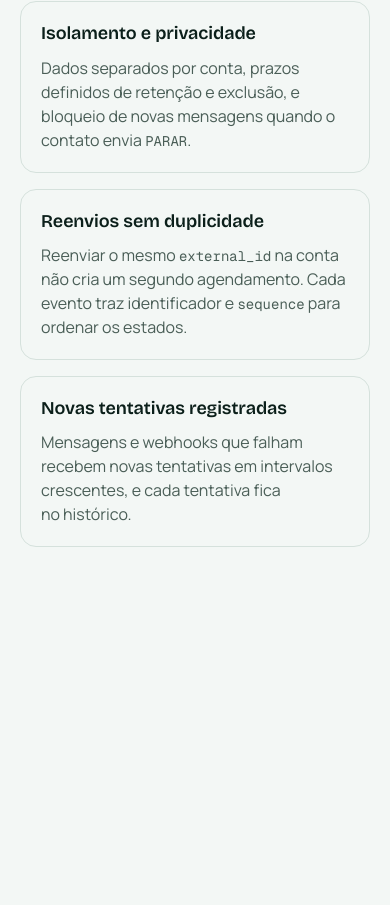
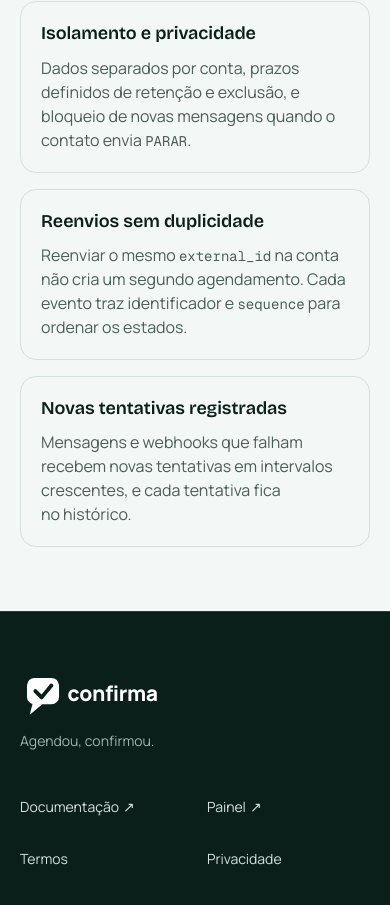
Before and after one commit to buildwitharthur/confirma, an Astro site in the folder apps/landing/: page / in a window 390 px wide. Shown: the part 10027-10932 px from the top of the page. Before the commit the page ends 10638 px from the top, so only its background shows below. Built offline with nearby package versions, Linux system fonts and the light colour scheme; Astro itself is replaced by a stand-in of ours.

Commit message:
feat(landing): implement responsive Astro footer

```diff
--- /dev/null
+++ b/apps/landing/src/components/layout/footer/Footer.astro
@@ -0,0 +1,17 @@
+---
+import FooterNavigation from './FooterNavigation.astro';
+---
+
+<footer id="rodape" class="border-t border-deep-green bg-night pt-14 pb-6 text-white lg:pt-20">
+  <div class="mx-auto w-full max-w-[1120px] px-5 md:px-8 min-[1200px]:px-12">
+    <div class="flex flex-wrap justify-between gap-8">
+      <div>
+        <a class="inline-flex min-h-11 items-center" href="#inicio" aria-label="Confirma — voltar ao início">
+          <img class="block h-14 w-[145px] max-w-full" src="/confirma-logo-branco.svg" width="145" height="56" alt="Confirma" loading="lazy" />
+        </a>
+        <p class="text-sm leading-[1.6] text-medium-green-gray">Agendou, confirmou.</p>
+      </div>
+      <FooterNavigation />
+    </div>
+  </div>
+</footer>
--- /dev/null
+++ b/apps/landing/src/components/layout/footer/FooterNavigation.astro
@@ -0,0 +1,23 @@
+---
+import { footerLinks } from './footer-links';
+
+const itemClass = 'inline-flex min-h-11 items-center py-2 text-sm text-light-green-gray';
+---
+
+<nav class="grid w-full grid-cols-2 items-center gap-x-6 gap-y-2 sm:flex sm:w-auto sm:flex-wrap" aria-label="Institucional">
+  {
+    footerLinks.map((link) =>
+      link.href ? (
+        <a
+          class:list={[itemClass, 'underline decoration-transparent underline-offset-[5px] transition-[text-decoration-color] duration-[180ms] hover:decoration-current focus-visible:decoration-current']}
+          href={link.href}
+        >
+          {link.label}
+          <span class="ml-1" aria-hidden="true">↗</span>
+        </a>
+      ) : (
+        <span class={itemClass}>{link.label}</span>
+      )
+    )
+  }
+</nav>
--- /dev/null
+++ b/apps/landing/src/components/layout/footer/footer-links.ts
@@ -0,0 +1,17 @@
+import { utilityNavigation } from '../header/navigation';
+
+export interface FooterLink {
+  label: string;
+  /** Ausente quando o destino ainda não foi publicado; o item é renderizado como texto. */
+  href?: string;
+}
+
+const [documentation, panel] = utilityNavigation;
+
+export const footerLinks: FooterLink[] = [
+  { label: 'Documentação', href: documentation.href },
+  { label: 'Painel', href: panel.href },
+  // Páginas de termos e privacidade ainda não publicadas (docs/dominio/requisitos/nao-funcionais.md).
+  { label: 'Termos' },
+  { label: 'Privacidade' },
+];
--- a/apps/landing/src/pages/index.astro
+++ b/apps/landing/src/pages/index.astro
@@ -1,6 +1,7 @@
 ---
 import '../styles/global.css';
 import Header from '../components/layout/header/Header.astro';
+import Footer from '../components/layout/footer/Footer.astro';
 import HeroSection from '../components/sections/hero/HeroSection.astro';
 import BenefitsSection from '../components/sections/benefits/BenefitsSection.astro';
 import HowItWorksSection from '../components/sections/how-it-works/HowItWorksSection.astro';
@@ -66,5 +67,6 @@ const organizationSchema = {
       <DevelopersSection />
       <TrustSection />
     </main>
+    <Footer />
   </body>
 </html>
```
